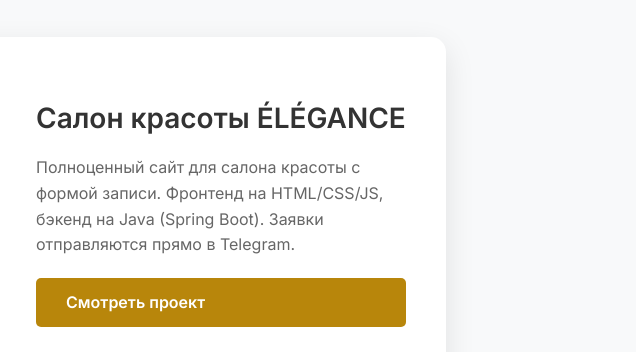
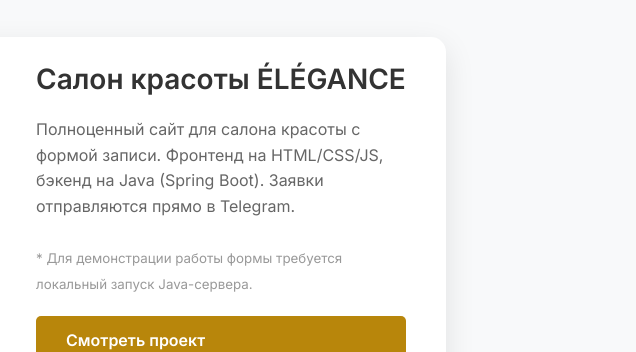
Before and after one commit to Aiza-naz/portfolio, a plain HTML site: page portfolio.html in a window 1280 px wide. Shown: the part 1459-1811 px from the top of the page, 644-1280 px from the left. Drawn offline with nearby package versions, Linux system fonts and the light colour scheme; a script that the page names is missing.

Commit message:
Update portfolio.html

```diff
--- a/portfolio.html
+++ b/portfolio.html
@@ -51,17 +51,14 @@
     </div>
 </section>
 
-<!-- Проекты (тут будет Элеганс) -->
+    <!-- Проекты -->
     <section id="projects" class="projects">
         <h2>Мои проекты</h2>
         <div class="project-card">
-        <!-- Сюда мы вставим скриншот вашего сайта -->
             <img src="images/main-bg.jpg" alt="Салон красоты ÉLÉGANCE" class="project-img">
             <div class="project-info">
                 <h3>Салон красоты ÉLÉGANCE</h3>
-            <p>Полноценный сайт для салона красоты с формой записи.
-                Фронтенд на HTML/CSS/JS, бэкенд на Java (Spring Boot).
-                Заявки отправляются прямо в Telegram.</p>
+                <p>Полноценный сайт для салона красоты с формой записи. Фронтенд на HTML/CSS/JS, бэкенд на Java (Spring Boot). Заявки отправляются прямо в Telegram.<br><br><small style="color: #999;">* Для демонстрации работы формы требуется локальный запуск Java-сервера.</small></p>
                 <a href="index.html" class="btn">Смотреть проект</a>
             </div>
         </div>
```
Lines whose indentation alone changed are shown as unchanged.
